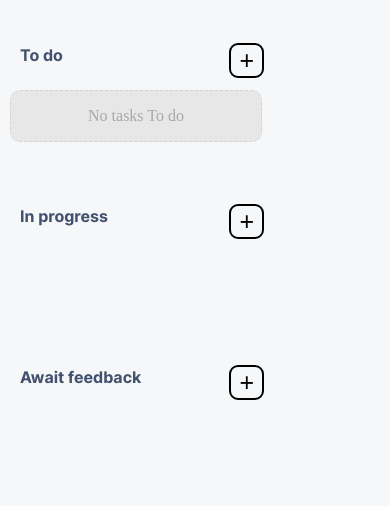
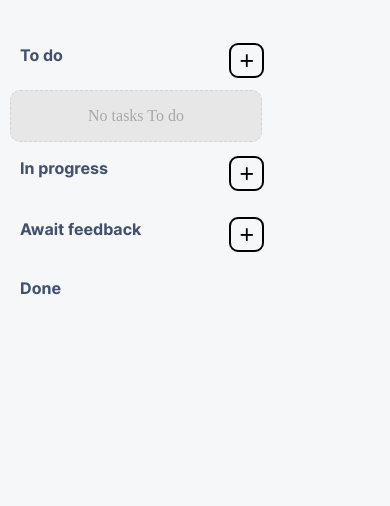
Before and after one commit to EnsslinAdrian/Join, a plain HTML site: page board.html in a window 390 px wide. Shown: the part 257-763 px from the top of the page. Drawn offline with Linux system fonts and the light colour scheme; no server answers.

Commit message:
update responsive board page

```diff
--- a/css/board.css
+++ b/css/board.css
@@ -119,7 +119,7 @@
     width: 100%;
     max-width: 260px;
     margin-top: 12px;
-    min-height: 100px;
+    height: 700px;
 }
 
 .task-card {
@@ -306,6 +306,12 @@
     justify-content: space-between;
 }
 
+.scrollable_part {
+    height: 700px;
+    overflow-y: auto;
+    overflow-x: hidden;
+}
+
 ::-webkit-scrollbar {
     width: 0px;
 }
@@ -328,6 +334,7 @@
 
     .task-columns {
         flex-direction: row;
+        height: auto;
     }
 
     .task-card {
@@ -339,6 +346,7 @@
         overflow-x: auto;
         width: 700px;
         color: transparent;
+        height: auto;
     }
 
     .add-task-buttons {
```
